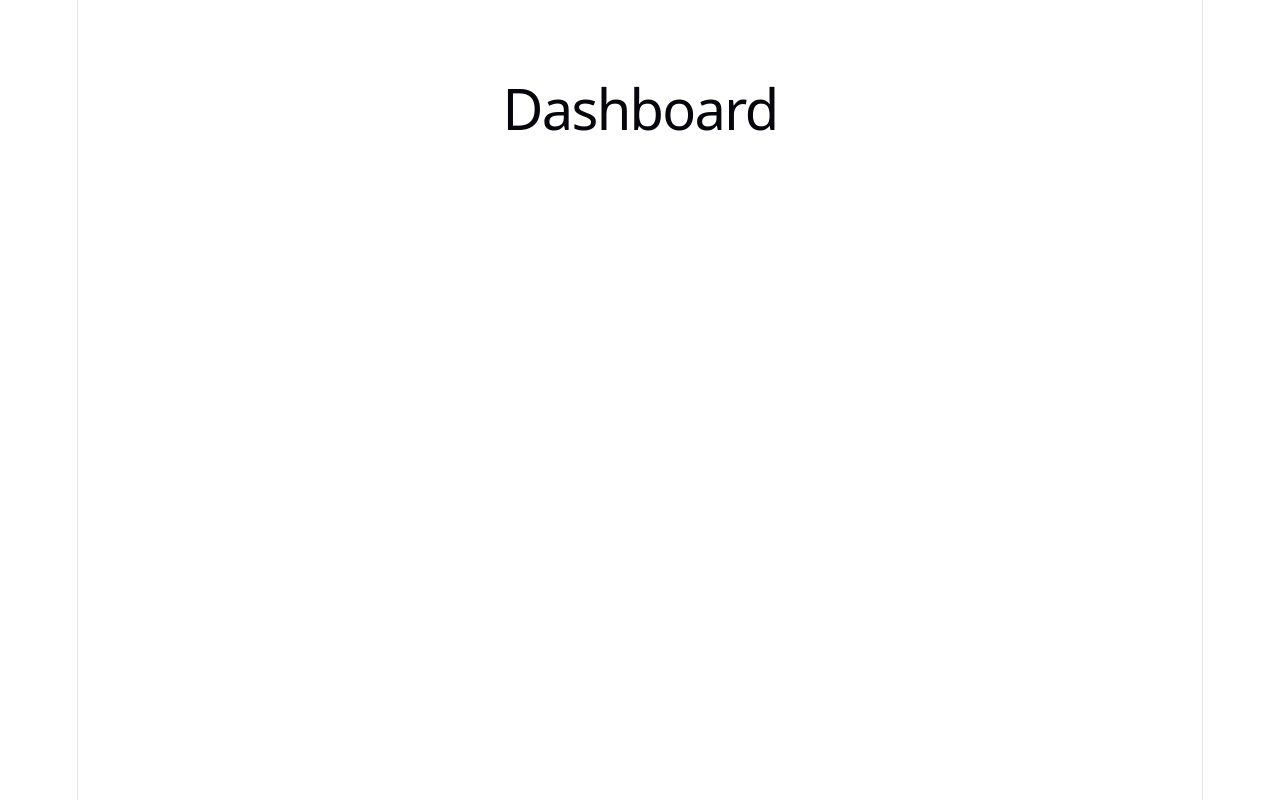
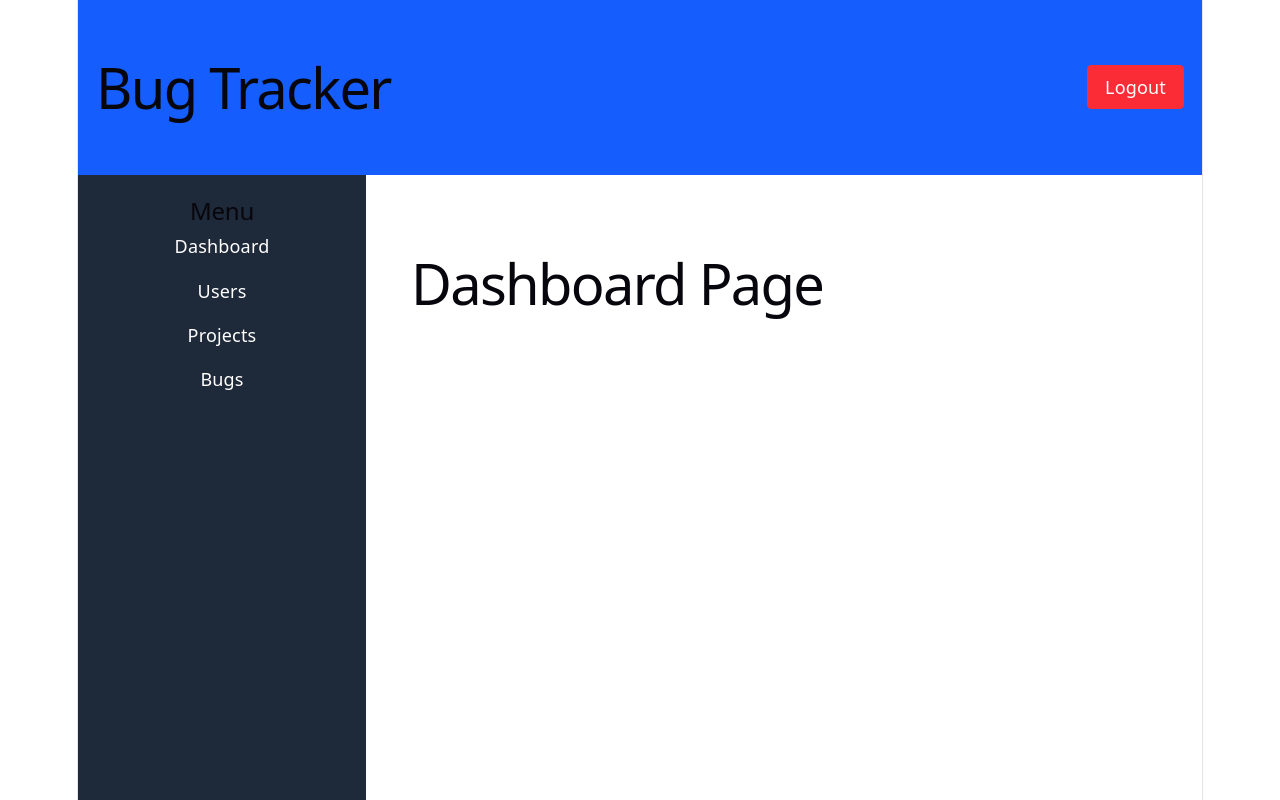
Before and after one commit to Mounisha025/bugtracker-frontend, a React (Vite) app: page /dashboard in a window 1280 px wide. Shown: the top 800 px of the page. Built offline with nearby package versions, Linux system fonts and the light colour scheme; sample sign-in values are in the browser's storage.

Commit message:
Implemented protected routes and dashboard layout

```diff
--- a/src/App.jsx
+++ b/src/App.jsx
@@ -3,6 +3,8 @@ import { Routes, Route } from "react-router-dom";
 import LoginPage from "./pages/LoginPage";
 
 import DashboardPage from "./pages/DashboardPage";
+
+import ProtectedRoute from "./components/ProtectedRoute";
 
 function App() {
 
@@ -17,7 +19,11 @@ function App() {
 
       <Route
         path="/dashboard"
-        element={<DashboardPage />}
+        element={
+          <ProtectedRoute>
+            <DashboardPage />
+          </ProtectedRoute>
+        }
       />
 
     </Routes>
--- a/src/components/Navbar.jsx
+++ b/src/components/Navbar.jsx
@@ -0,0 +1,33 @@
+import { useNavigate } from "react-router-dom";
+
+function Navbar() {
+
+  const navigate = useNavigate();
+
+  const handleLogout = () => {
+
+    localStorage.removeItem("token");
+
+    navigate("/");
+  };
+
+  return (
+
+    <div className="bg-blue-600 text-white p-4 flex justify-between items-center">
+
+      <h1 className="text-2xl font-bold">
+        Bug Tracker
+      </h1>
+
+      <button
+        onClick={handleLogout}
+        className="bg-red-500 px-4 py-2 rounded"
+      >
+        Logout
+      </button>
+
+    </div>
+  );
+}
+
+export default Navbar;
--- a/src/components/ProtectedRoute.jsx
+++ b/src/components/ProtectedRoute.jsx
@@ -0,0 +1,17 @@
+import { Navigate } from "react-router-dom";
+
+function ProtectedRoute({ children }) {
+
+  const token =
+    localStorage.getItem("token");
+
+  // If token not found
+  if (!token) {
+
+    return <Navigate to="/" />;
+  }
+
+  return children;
+}
+
+export default ProtectedRoute;
--- a/src/components/Sidebar.jsx
+++ b/src/components/Sidebar.jsx
@@ -0,0 +1,45 @@
+import { Link } from "react-router-dom";
+
+function Sidebar() {
+
+  return (
+
+    <div className="w-64 bg-gray-800 text-white min-h-screen p-5">
+
+      <h2 className="text-2xl font-bold mb-6">
+        Menu
+      </h2>
+
+      <ul className="space-y-4">
+
+        <li>
+          <Link to="/dashboard">
+            Dashboard
+          </Link>
+        </li>
+
+        <li>
+          <Link to="/users">
+            Users
+          </Link>
+        </li>
+
+        <li>
+          <Link to="/projects">
+            Projects
+          </Link>
+        </li>
+
+        <li>
+          <Link to="/bugs">
+            Bugs
+          </Link>
+        </li>
+
+      </ul>
+
+    </div>
+  );
+}
+
+export default Sidebar;
--- a/src/pages/DashboardPage.jsx
+++ b/src/pages/DashboardPage.jsx
@@ -1,13 +1,25 @@
+import Navbar from "../components/Navbar";
+
+import Sidebar from "../components/Sidebar";
 function DashboardPage() {
 
   return (
 
-    <div className="p-10">
+    <div>
+
+    <Navbar />
+
+    <div className="flex">
+      <Sidebar />
+
+      <div className="p-10">
 
       <h1 className="text-4xl font-bold">
-        Dashboard
+        Dashboard Page
       </h1>
 
+    </div>
+    </div>
     </div>
   );
 }
```
